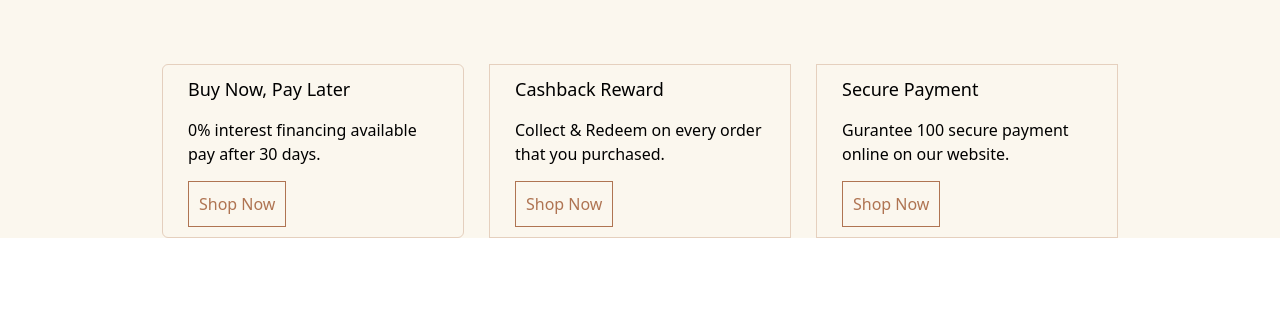
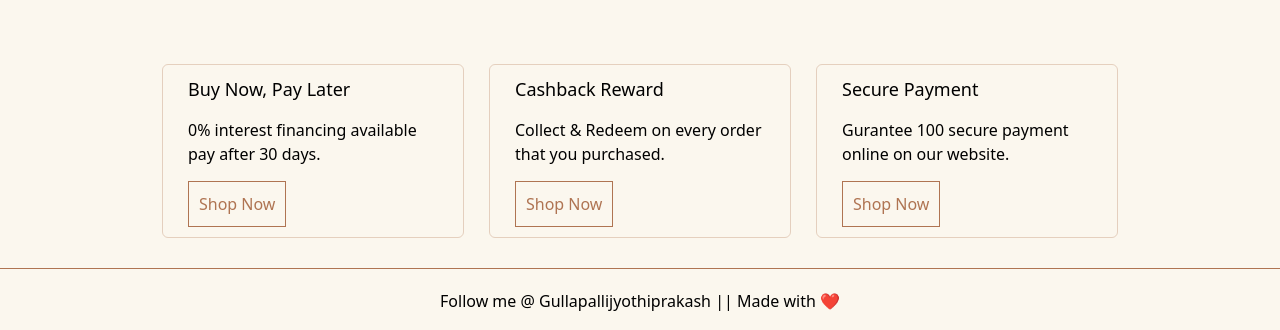
Before and after one commit to GULLAPALLIJYOTHIPRAKASH/Learn-Tailwind, a React (Vite) app: page / in a window 1280 px wide. Shown: the part 1088-1418 px from the top of the page. Before the commit the page ends 1326 px from the top, so only its background shows below. Built offline with nearby package versions, Linux system fonts and the light colour scheme; a web font is replaced by a local one.

Commit message:
project-one myfashion site

```diff
--- a/src/Project-1/Project_one.jsx
+++ b/src/Project-1/Project_one.jsx
@@ -10,9 +10,9 @@ function Project_one(){
 
     return(<>
     <div className="one-container w-[100%] min-h-screen bg-[#FBF7EE] font-sans">
-        <div className="one-center">
+        <div className="one-center ">
             {/* navbar start */}
-            <nav className="nav-container flex justify-around ">
+            <nav className="nav-container flex justify-around   ">
                 <div className="logo-section mt-5">
                     <h1 className="text-xl font-medium tracking-[2px]">MyFashion</h1>
                 </div>
@@ -60,24 +60,30 @@ function Project_one(){
             {/* section end */}
 
             {/* card section start */}
-            <section className="mt-[50px] w-[100%   ] flex flex-row gap-[25px] justify-center flex-wrap flex-auto">
+            <section className="mt-[50px] w-[100%] flex flex-row gap-[25px] justify-center flex-wrap flex-auto">
                 <div className="card border-1 border-[#AF7452]/30    p-[10px_25px] rounded-md ">
                     <h1 className="text-lg font-medium mb-[15px]">Buy Now, Pay Later</h1>
                     <p className="font-light mb-[15px] w-[250px]">0% interest financing available pay after 30 days.</p>
                     <button className="border-1 p-[10px]  border-[#AF7452] text-[#AF7452] focus:outline-none ">Shop Now</button>
                 </div>
-                 <div className="card border-1 border-[#AF7452]/30    p-[10px_25px] ">
+                 <div className="card border-1 border-[#AF7452]/30    p-[10px_25px] rounded-md ">
                     <h1 className="text-lg font-medium mb-[15px]">Cashback Reward</h1>
                     <p className="font-light mb-[15px] w-[250px]">Collect & Redeem on every order that you purchased.</p>
                     <button className="border-1 p-[10px]  border-[#AF7452] text-[#AF7452] focus:outline-none ">Shop Now</button>
                 </div>
-                 <div className="card border-1 border-[#AF7452]/30    p-[10px_25px]  ">
+                 <div className="card border-1 border-[#AF7452]/30    p-[10px_25px] rounded-md ">
                     <h1 className="text-lg font-medium mb-[15px]">Secure Payment</h1>
                     <p className="font-light mb-[15px] w-[250px]">Gurantee 100 secure payment online on our website.</p>
                     <button className="border-1 p-[10px]  border-[#AF7452] text-[#AF7452] focus:outline-none ">Shop Now</button>
                 </div>
             </section>
             {/* card section end */}
+
+            {/* footer start */}
+            <div className="footer mt-[30px] border-t-1 border-[#AF7452]  p-5">
+                <p className="justify-self-center">Follow me @ <a href="https://www.linkedin.com/in/gullapalli-jyothiprakash/" target="_blank">Gullapallijyothiprakash</a> || Made with ❤️</p>
+            </div>
+            {/* footer end */}
         </div>
     </div>
     </>)
```
